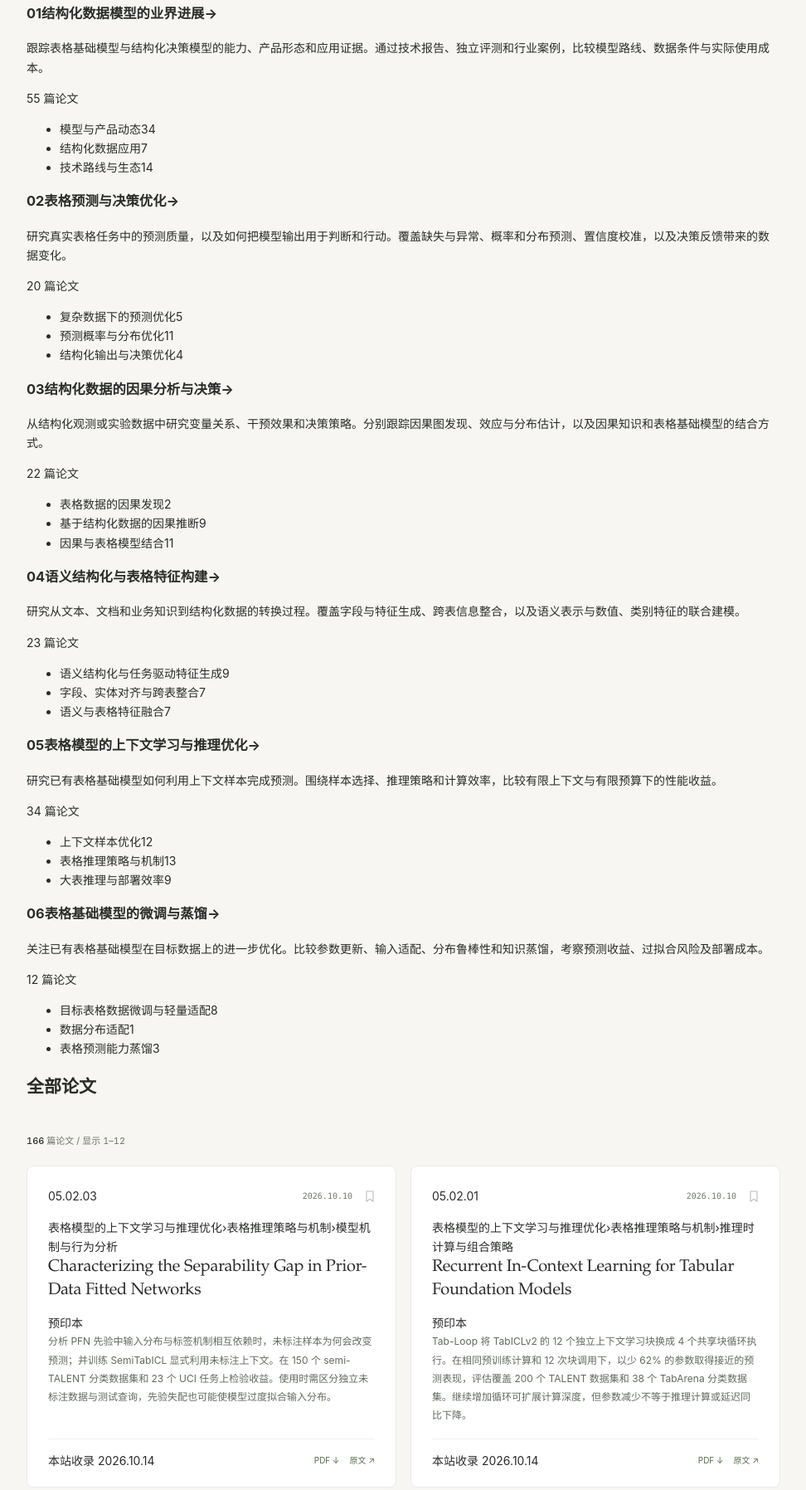
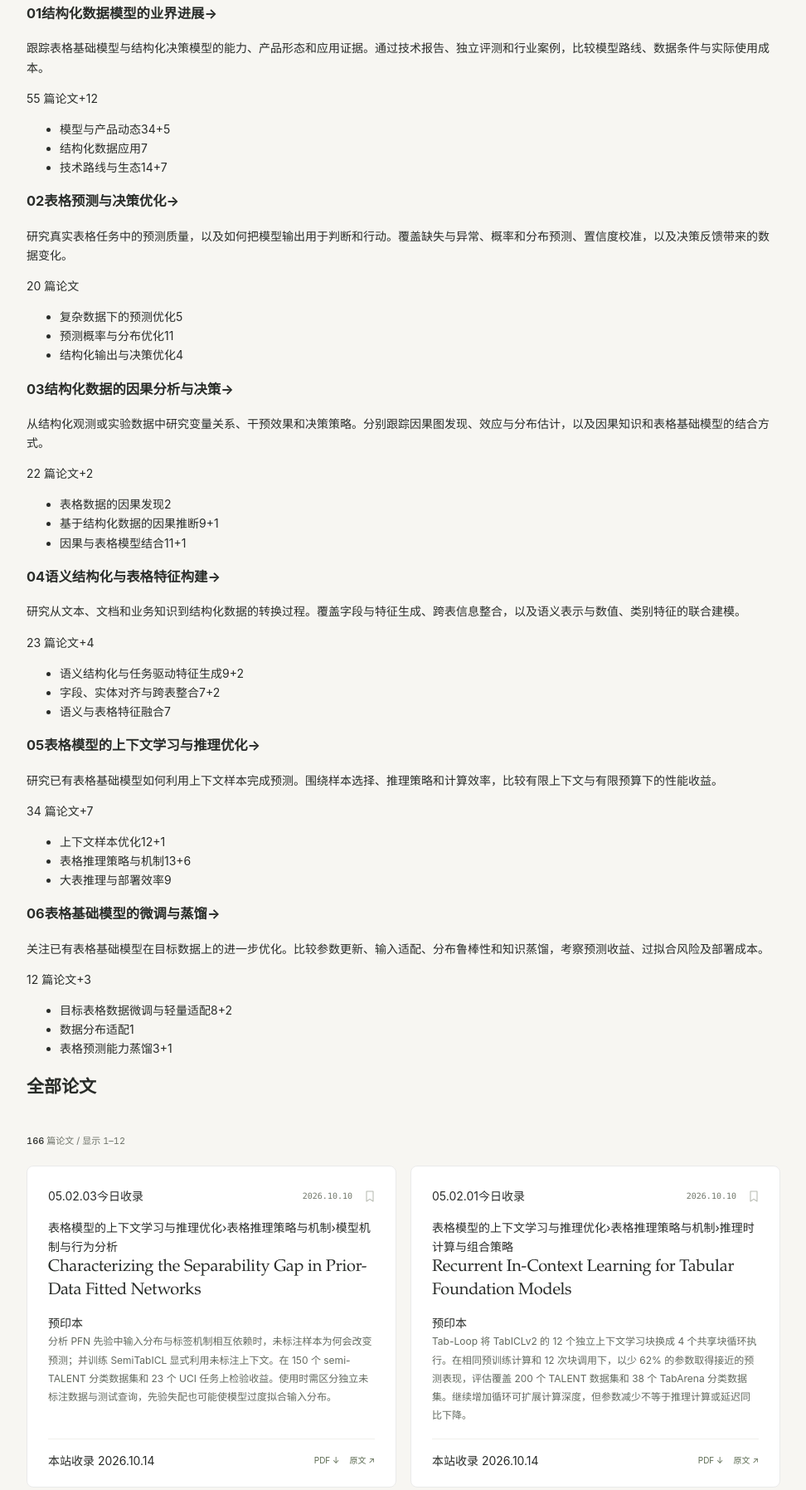
Before and after one commit to ShirlyJia/paper-library, a website with bundled scripts: page index.html in a window 1280 px wide. Shown: the part 621-2417 px from the top of the page at 83% size, without its empty margins (291-1263 px from the left). Built offline with nearby package versions, Linux system fonts and the light colour scheme.

Commit message:
Show today-only collection badges in directories and paper cards

```diff
--- a/app.js
+++ b/app.js
@@ -1,11 +1,11 @@
-import { PAGE_SIZE, readState, stateSearch, filterPapers, safeURL, toCSV, scopePath, scopeValues, normalizeScope, paperPath, belongsTo, recentCollectionUpdates } from './library.js?v=5';
+import { PAGE_SIZE, readState, stateSearch, filterPapers, safeURL, toCSV, scopePath, scopeValues, normalizeScope, paperPath, belongsTo, recentCollectionUpdates, beijingDate, todayAdditions, millisecondsUntilBeijingMidnight } from './library.js?v=6';
 
 const $ = id => document.getElementById(id);
 const STORE_KEY = 'structured-data-paper-library:saved:v1';
 // Only used to migrate existing browser bookmarks; never displayed on the site.
 const LEGACY_STORE_KEY = 'shirly-paper-library:saved:v1';
 const state = readState(location.search);
-let catalog, filtered = [], toastTimer;
+let catalog, filtered = [], toastTimer, today, dayTimer;
 let saved = readSaved();
 const expanded = new Set();
 const nodeCounts = new Map();
@@ -108,10 +108,26 @@ function setMobileDirectory(open) {
   $('mobile-directory').lastElementChild.textContent = open ? '−' : '＋';
 }
 
+function appendTodayCount(parent, nodeId) {
+  const count = today.counts.get(String(nodeId));
+  if (!count) return;
+  const badge = el('span', 'today-count', `+${count}`);
+  badge.title = `今日新收录 ${count} 篇 · 北京时间`;
+  badge.setAttribute('aria-label', badge.title);
+  parent.append(badge);
+}
+
+function directoryCounts(count, nodeId, className) {
+  const counts = el('span', 'directory-counts');
+  counts.append(el('span', className, count));
+  appendTodayCount(counts, nodeId);
+  return counts;
+}
+
 function renderCategories() {
   const list = $('categories'); list.replaceChildren();
   const all = scopeLink('', [], 'tree-link tree-all'); all.dataset.node = '0';
-  all.append(el('span', '', '全部论文'), el('span', 'tree-count', catalog.papers.length));
+  all.append(el('span', 'tree-name', '全部论文'), directoryCounts(catalog.papers.length, '0', 'tree-count'));
   list.append(all);
   function build(nodes, ancestors = []) {
     const ul = el('ul', ancestors.length ? 'tree-children' : 'tree-root');
@@ -135,7 +151,7 @@ function renderCategories() {
       } else row.append(el('span', 'tree-leaf-mark', '·'));
       const link = scopeLink('', path, 'tree-link'); link.dataset.node = node.id;
       link.title = node.description;
-      link.append(el('span', 'tree-name', node.name), el('span', 'tree-count', count));
+      link.append(el('span', 'tree-name', node.name), directoryCounts(count, node.id, 'tree-count'));
       if (!ancestors.length) link.prepend(el('span', 'tree-number', node.code));
       row.append(link); li.append(row);
       if (node.children) {
@@ -213,14 +229,14 @@ function renderScope() {
       const link = scopeLink('', childPath, 'directory-heading');
       link.append(el('span', 'directory-code', child.code), el('span', '', child.name), el('span', 'directory-arrow', '→'));
       heading.append(link); main.append(heading, el('p', 'directory-description', child.description));
-      main.append(el('span', 'directory-meta', `${nodeCounts.get(String(child.id))} 篇论文`));
+      main.append(directoryCounts(`${nodeCounts.get(String(child.id))} 篇论文`, child.id, 'directory-meta'));
       card.append(main);
       if (child.children) {
         const sublist = el('ul', 'directory-children');
         for (const next of child.children) {
           const item = el('li');
           const nextLink = scopeLink('', [...childPath, next]);
-          nextLink.append(el('span', '', next.name), el('span', 'directory-child-count', nodeCounts.get(String(next.id))));
+          nextLink.append(el('span', '', next.name), directoryCounts(nodeCounts.get(String(next.id)), next.id, 'directory-child-count'));
           item.append(nextLink); sublist.append(item);
         }
         card.append(sublist);
@@ -275,11 +291,19 @@ function renderActivity() {
 function createCard(paper, index) {
   const path = paperPath(paper, catalog.categories);
   const card = el('article', 'paper-card enter');
+  const isNewToday = today.paperIds.has(paper.id);
+  card.classList.toggle('is-new-today', isNewToday);
   card.dataset.id = paper.id;
   card.style.transitionDelay = `${Math.min(index % 2, 1) * 45}ms`;
   card.setAttribute('aria-labelledby', `title-${paper.id}`);
   const top = el('div', 'paper-topline');
-  const tag = el('span', 'paper-code', path.at(-1).code);
+  const tag = el('span', 'paper-reference');
+  tag.append(el('span', 'paper-code', path.at(-1).code));
+  if (isNewToday) {
+    const label = el('span', 'paper-new-label', '今日收录');
+    label.title = `今日加入本站（北京时间 ${today.date}）`;
+    tag.append(label);
+  }
   const date = el('time', 'paper-date', paper.date.replaceAll('-', '.')); date.dateTime = paper.date;
   date.title = paper.dateNote || `最早已核实公开时间：${paper.date}`;
   if (paper.updated !== paper.date) date.title += `；最近修订：${paper.updated}`;
@@ -374,6 +398,11 @@ function syncURL(push = false) {
 }
 
 function render({ push = false } = {}) {
+  const now = new Date();
+  if (today?.date !== beijingDate(now)) {
+    today = todayAdditions(catalog, { now });
+    renderCategories();
+  }
   Object.assign(state, normalizeScope(state, catalog.categories));
   filtered = filterPapers(catalog.papers, state, { saved, categories: catalog.categories });
   state.page = Math.min(state.page, Math.max(1, Math.ceil(filtered.length / PAGE_SIZE)));
@@ -398,6 +427,12 @@ function render({ push = false } = {}) {
 
 function reset() { Object.assign(state, readState('')); render(); }
 
+function refreshDay() {
+  if (today.date !== beijingDate()) render();
+  clearTimeout(dayTimer);
+  dayTimer = setTimeout(refreshDay, millisecondsUntilBeijingMidnight() + 50);
+}
+
 async function init() {
   const response = await fetch(new URL('./data/papers.json?v=5', import.meta.url), { cache: 'no-cache' });
   if (!response.ok) throw new Error(`索引读取失败 (${response.status})`);
@@ -412,7 +447,11 @@ async function init() {
   }
   if (![...$('period').options].some(o => o.value === state.period)) state.period = 'all';
   for (const node of scopePath(catalog.categories, state)) if (node.children) expanded.add(String(node.id));
-  renderCategories(); render();
+  render();
+  refreshDay();
+  document.addEventListener('visibilitychange', () => { if (!document.hidden) refreshDay(); });
+  window.addEventListener('focus', refreshDay);
+  window.addEventListener('pageshow', refreshDay);
   $('mobile-directory').addEventListener('click', () => setMobileDirectory($('mobile-directory').getAttribute('aria-expanded') !== 'true'));
   $('collapse-tree').addEventListener('click', () => { expanded.clear(); updateTree(); });
   let searchTimer;
--- a/hierarchy.css
+++ b/hierarchy.css
@@ -20,6 +20,8 @@
 .tree-name { flex: 1; min-width: 0; overflow-wrap: anywhere; }
 .tree-number { font: 10px/1.65 var(--mono); color: var(--muted); }
 .tree-count { font: 10px/1.65 var(--mono); color: var(--muted); margin-left: auto; flex-shrink: 0; }
+.directory-counts { display: inline-flex; align-items: baseline; gap: 6px; flex-shrink: 0; white-space: nowrap; }
+.today-count { display: inline-block; font: 500 10px/1.5 var(--mono); color: #287046; background: #eaf3e9; border-radius: 3px; padding: 1px 4px; }
 .tree-all { margin: 0 0 12px 22px; font-size: 12px; padding-block: 12px; }
 .tree-children { border-left: 1px solid var(--branch-line); margin: 0 0 10px 11px; padding-left: 10px; }
 .tree-children .tree-link { font-size: 11.5px; padding-block: 9px; }
@@ -75,6 +77,10 @@ h1 { font-size: clamp(27px, 2.55vw, 37px); line-height: 1.4; overflow-wrap: anyw
 .results-heading { min-height: 44px; }
 .paper-topline { margin-bottom: 10px; }
 .paper-code { font: 10px var(--mono); color: #707c64; }
+.paper-reference { display: inline-flex; align-items: center; gap: 9px; }
+.paper-new-label { font-size: 10px; line-height: 1.6; white-space: nowrap; color: #496c7c; background: #edf4f7; border-radius: 3px; padding: 2px 6px; }
+.paper-card.is-new-today { border-color: #cbdce2; }
+.paper-card.is-new-today:hover { border-color: #9eb9c5; }
 .paper-path { display: flex; flex-wrap: wrap; gap: 2px 5px; font-size: 10px; line-height: 1.9; margin: 0 0 13px; color: #66715d; }
 .paper-path a { max-width: 100%; overflow-wrap: anywhere; }
 .paper-path a:last-child { color: #344b2f; }
--- a/index.html
+++ b/index.html
@@ -12,8 +12,8 @@
     <title>结构化数据论文库</title>
     <link rel="icon" href="./assets/mark.svg" type="image/svg+xml">
     <link rel="stylesheet" href="./styles.css">
-    <link rel="stylesheet" href="./hierarchy.css?v=4">
-    <script type="module" src="./app.js?v=6"></script>
+    <link rel="stylesheet" href="./hierarchy.css?v=5">
+    <script type="module" src="./app.js?v=7"></script>
   </head>
   <body>
     <a class="skip-link" href="#catalogue">跳至论文列表</a>
--- a/library.js
+++ b/library.js
@@ -85,6 +85,26 @@ export function belongsTo(paper, node) {
   return paper.category === node.id || paper.section === node.id || paper.topicId === node.id;
 }
 
+export function todayAdditions(catalog, { now = new Date() } = {}) {
+  const date = beijingDate(now);
+  const paperIds = new Set();
+  const counts = new Map();
+  for (const paper of catalog.papers) {
+    if (paper.addedAt !== date || paperIds.has(paper.id)) continue;
+    paperIds.add(paper.id);
+    for (const node of paperPath(paper, catalog.categories)) {
+      const key = String(node.id);
+      counts.set(key, (counts.get(key) || 0) + 1);
+    }
+  }
+  if (paperIds.size) counts.set('0', paperIds.size);
+  return { date, paperIds, counts };
+}
+
+export function millisecondsUntilBeijingMidnight(now = new Date()) {
+  return Date.parse(`${beijingDate(now)}T00:00:00+08:00`) + 86400000 - now.getTime();
+}
+
 export function searchText(paper, categories = []) {
   const names = [paper.category, ...(paper.related || [])].map(id => categories.find(c => c.id === id)?.name || '');
   return normalize([paper.title, ...(paper.aliases || []), paper.summary, paper.topic, paper.venue, paper.recognition?.label, ...(paper.keywords || []), ...names, ...paperPath(paper, categories).map(n => n.name)].join(' '));
```
Also changed, not shown: research/DAILY_UPDATE.md (+1 -0 lines), tests/collection-history.test.mjs (+36 -1 lines), README.md.
